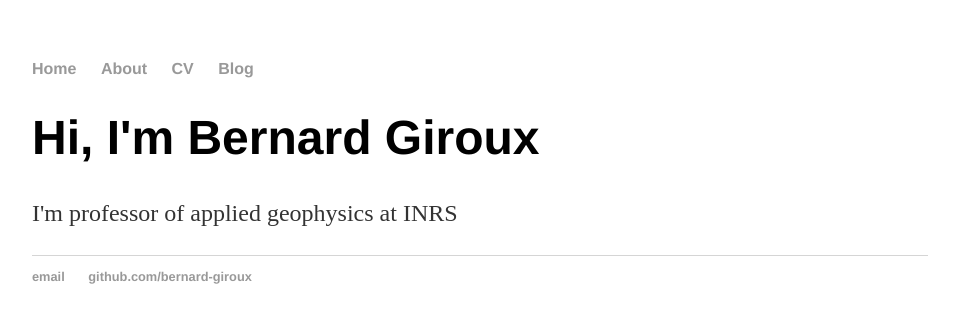
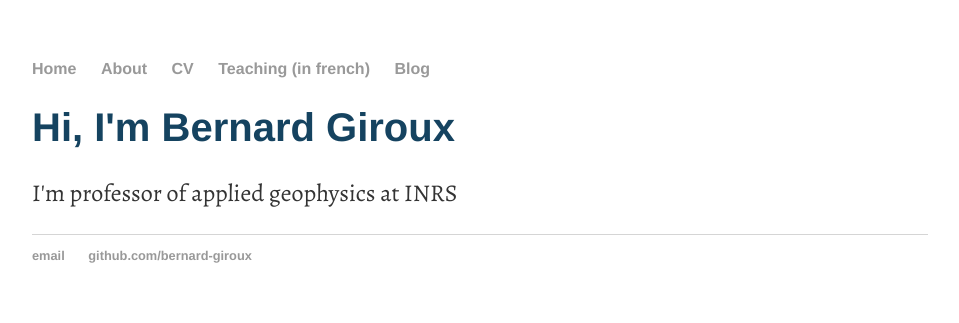
Before and after one commit to bernard-giroux/bernard-giroux.github.io, a Jekyll site: the page built from index.html, in a window 1280 px wide. Shown: the top 323 px of the page, without its empty margins (160-1119 px from the left). Built offline with Jekyll 4.4.1, drawn with Linux system fonts in a browser that asks for light colours.

Commit message:
Change fonts

```diff
--- a/_layouts/default.html
+++ b/_layouts/default.html
@@ -1,5 +1,6 @@
 <!DOCTYPE html>
 	<html>
+	<link href='https://fonts.googleapis.com/css?family=Alegreya' rel='stylesheet' type='text/css'>
 		<head>
 			<title>{{ page.title }}</title>
 			<!-- link to main stylesheet -->
@@ -11,6 +12,7 @@
 	        		<li><a href="/">Home</a></li>
 		        	<li><a href="/about">About</a></li>
 	        		<li><a href="/cv">CV</a></li>
+							<li><a href="/teaching">Teaching (in french)</a></li>
 	        		<li><a href="/blog">Blog</a></li>
 	    		</ul>
 			</nav>
--- a/css/main.css
+++ b/css/main.css
@@ -1,9 +1,11 @@
 body {
+    font-family: 'Alegreya', serif;
+    font-weight: 300;
     margin: 60px auto;
     width: 70%;
 }
 nav ul, footer ul {
-    font-family:'Helvetica', 'Arial', 'Sans-Serif';
+    font-family: "HelveticaNeue-Light", "Helvetica Neue Light", "Helvetica Neue", Helvetica, Arial, "Lucida Grande", sans-serif;
     padding: 0px;
     list-style: none;
     font-weight: bold;
@@ -20,8 +22,14 @@ a:hover {
     text-decoration: underline;
 }
 h1 {
-    font-size: 3em;
-    font-family:'Helvetica', 'Arial', 'Sans-Serif';
+    font-size: 2.5em;
+    font-family: "HelveticaNeue-Light", "Helvetica Neue Light", "Helvetica Neue", Helvetica, Arial, "Lucida Grande", sans-serif;
+    color: #154360
+}
+h2 {
+    font-size: 2em;
+    font-family: "HelveticaNeue-Light", "Helvetica Neue Light", "Helvetica Neue", Helvetica, Arial, "Lucida Grande", sans-serif;
+    color: #641E16
 }
 p {
     font-size: 1.5em;
```
